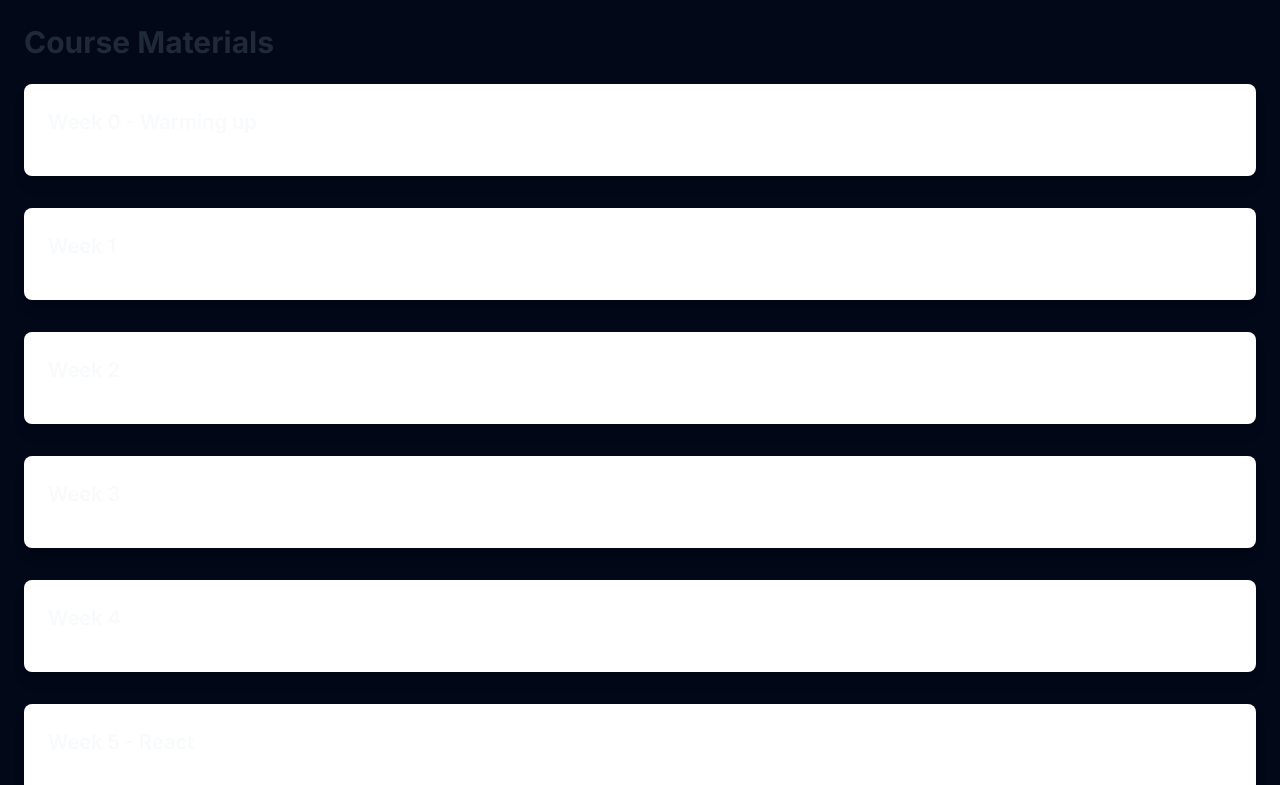
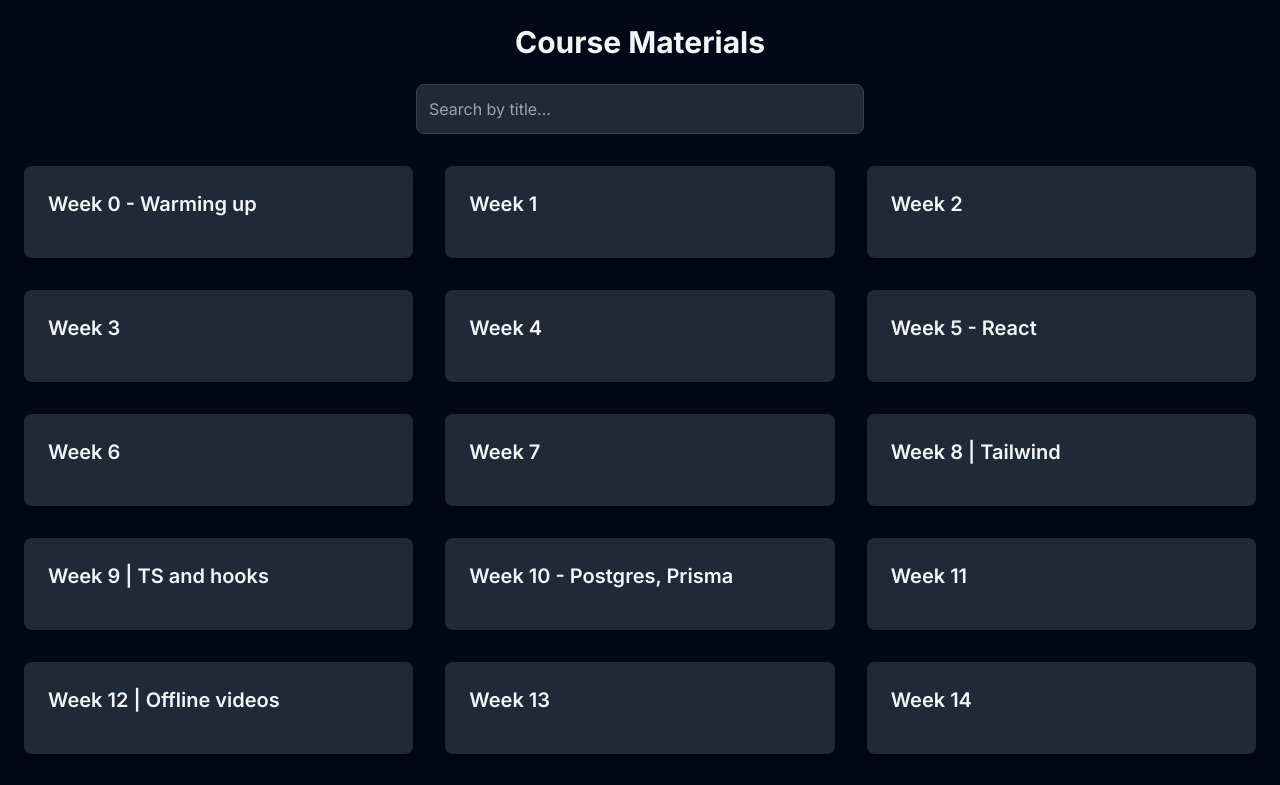
Before and after one commit to Ankur02Sarkar/100xdevs-cohort-2, a Next.js app: page /cohort/0-1 in a window 1280 px wide. Shown: the top 785 px of the page. Built offline with nearby package versions, Linux system fonts and the light colour scheme.

Commit message:
update cohort page

```diff
--- a/src/app/cohort/[id]/page.js
+++ b/src/app/cohort/[id]/page.js
@@ -5,27 +5,54 @@ import { useRouter } from "next/navigation";
 
 const CourseDisplay = () => {
   const [mediaData, setMediaData] = useState(cohort2Data);
+  const [searchTerm, setSearchTerm] = useState("");
   const router = useRouter();
 
   const handleWeekClick = (weekNum) => {
     router.push(`/week/${weekNum}`);
   };
 
+  const handleSearchChange = (event) => {
+    setSearchTerm(event.target.value);
+  };
+
+  const filteredMediaData = mediaData.filter((week) =>
+    week.title.toLowerCase().includes(searchTerm.toLowerCase())
+  );
+
   return (
     <div className="container mx-auto p-6">
-      <h2 className="text-3xl font-bold text-gray-800 mb-6">
+      <h2 className="text-3xl font-bold text-gray-800 dark:text-gray-100 mb-6 text-center">
         Course Materials
       </h2>
-      <div className="space-y-8">
-        {mediaData.map((week, index) => (
-          <div
-            key={index}
-            className="bg-white p-6 rounded-lg shadow-lg cursor-pointer"
-            onClick={() => handleWeekClick(index)}
-          >
-            <h3 className="text-xl font-semibold mb-4">{week.title}</h3>
+      <div className="mb-8 flex justify-center">
+        <input
+          type="text"
+          placeholder="Search by title..."
+          value={searchTerm}
+          onChange={handleSearchChange}
+          className="w-full max-w-md p-3 rounded-lg border border-gray-300 dark:border-gray-700 bg-white dark:bg-gray-800 text-gray-800 dark:text-gray-100 focus:outline-none focus:ring-2 focus:ring-blue-500"
+        />
+      </div>
+      <div className="grid grid-cols-1 sm:grid-cols-2 lg:grid-cols-3 gap-8">
+        {filteredMediaData.length > 0 ? (
+          filteredMediaData.map((week, index) => (
+            <div
+              key={index}
+              className="bg-white dark:bg-gray-800 p-6 rounded-lg shadow-lg transform hover:scale-105 transition-transform cursor-pointer"
+              onClick={() => handleWeekClick(index)}
+            >
+              <h3 className="text-xl font-semibold text-gray-800 dark:text-gray-100 mb-4">
+                {week.title}
+              </h3>
+              {/* Additional content can be added here, such as a description or media preview */}
+            </div>
+          ))
+        ) : (
+          <div className="text-center text-gray-800 dark:text-gray-100 col-span-full">
+            No results found.
           </div>
-        ))}
+        )}
       </div>
     </div>
   );
```
